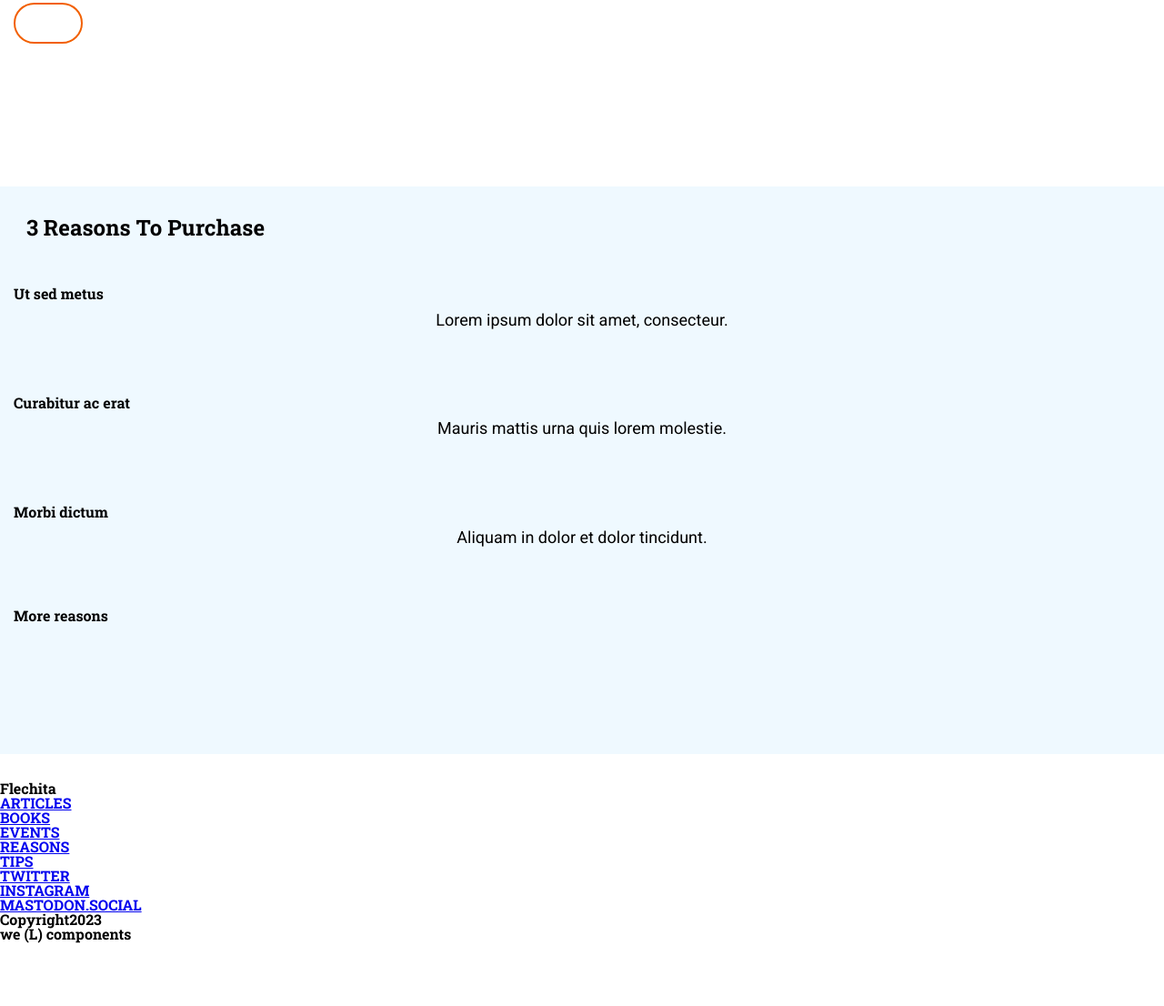
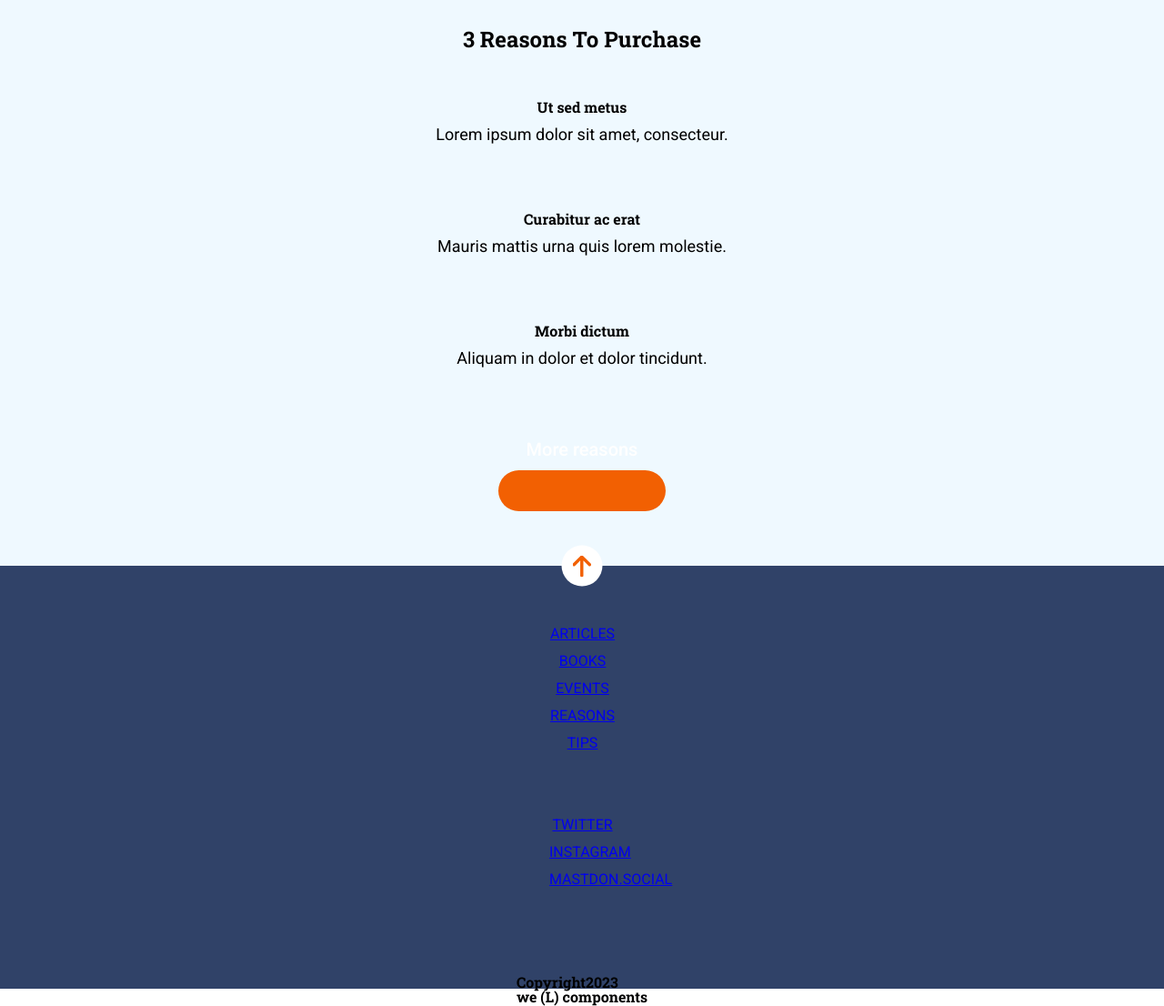
Before and after one commit to Adalab/modulo-1-evaluacion-final-maialenmunoa, a website built with Vite: page src/index.html in a window 1280 px wide. Shown: the part 1051-2157 px from the top of the page at 91% size. Before the commit the page ends 2088 px from the top, so only its background shows below. Built offline with nearby package versions, Linux system fonts and the light colour scheme.

Commit message:
Update styles looking

```diff
--- a/src/partials/footer.html
+++ b/src/partials/footer.html
@@ -1,23 +1,25 @@
-<footer>
-    <div>Flechita</div>
-    <nav>
-      <ul class="sections">
-        <li><a href="#ARTICLES">ARTICLES</a></li>
-        <li><a href="#BOOKS">BOOKS</a></li>
-        <li><a href="#EVENTS">EVENTS</a></li>
-        <li><a href="#REASONS">REASONS</a></li>
-        <li><a href="#TIPS">TIPS</a></li>
+<footer class="footer">
+    <a class="footer__arrow" href="./#header">
+      <img src="public/images/ico-arrow.svg" alt="Scroll up">
+    </a>
+  <menu class="footer__menu">
+    <nav class="footer__links">
+      <ul class="footer__items">
+        <li class="footer__item"><a class="footer__link" href="https://adalab.es/" target="_blank">Articles</a></li>
+        <li class="footer__item"><a a class="footer__link" href="https://adalab.es/" target="_blank">Books</a></li>
+        <li class="footer__item"><a a class="footer__link" href="https://adalab.es/" target="_blank">Events</a></li>
+        <li class="footer__item"><a a class="footer__link" href="https://adalab.es/" target="_blank">Reasons</a></li>
+        <li class="footer__item"><a a class="footer__link" href="https://adalab.es/" target="_blank">Tips</a></li>
+      </ul>
+      <ul class="footer__items">
+        <li class="footer__item"><a a class="footer__link" href="https://adalab.es/" target="_blank">Twitter</a></li>
+        <li class="footer__item"><a a class="footer__link" href="https://adalab.es/" target="_blank">Instagram</a></li>
+        <li class="footer__item"><a a class="footer__link" href="https://adalab.es/" target="_blank">Mastdon.social</a></li>
       </ul>
     </nav>
-    <nav>
-      <ul class="social">
-        <li><a href="#TWITTER">TWITTER</a></li>
-        <li><a href="#INSTAGRAM">INSTAGRAM</a></li>
-        <li><a href="#MASTODON.SOCIAL">MASTODON.SOCIAL</a></li>
-      </ul>
-    </nav>
-    <div>
+    <div class="footer__copyright">
       <p>Copyright2023</p>
       <p>we (L) components</p>
-  </div>
-  </footer>
+    </div>
+  </menu>
+</footer>
--- a/src/partials/header.html
+++ b/src/partials/header.html
@@ -1,4 +1,4 @@
-<header class="header">
+<header class="header" id="header">
     <img class="header__img" src="/public/images/cover.jpg" alt="Rascacielos"/>
     <div class="header__burger"><a href="https://adalab.es/" target="_blank">
       <img src="/public/images/ico-menu.svg" alt="Menu">
--- a/src/partials/main/looking.html
+++ b/src/partials/main/looking.html
@@ -2,6 +2,7 @@
     <p class="looking__tips">Insomnia Tips</p>
     <h2 class="looking__title">Looking Through A Window</h2>
     <p class="looking__text">Donec accumsan, nulla ut volutpat porttitor, quam odio tempus felis, at luctus ex diam nec lectus. Vivamus semper sodales rutrum.</p>
-    <span class="looking__go">GO</span>
-    <div class="looking__go-btn"></div>
+    <div class="looking__go-btn">
+        <span class="looking__go">Go</span>
+    </div>
 </section>
--- a/src/partials/main/reasons.html
+++ b/src/partials/main/reasons.html
@@ -14,5 +14,6 @@
           <p class="article__text">Aliquam in dolor et dolor tincidunt.</p>
         </div>
       </article>
-    <div>More reasons</div>
+      <span class="more-reasons">More reasons</span>
+      <div class="more-reasons__btn"></div>
 </section>
--- a/src/scss/layout/_footer.scss
+++ b/src/scss/layout/_footer.scss
@@ -1,8 +1,53 @@
-// .page__footer {
-//   position: fixed;
-//   left: 0;
-//   bottom: 0;
-//   width: 100vw;
-//   padding: 1rem;
-//   color: $color-secondary;
-// }
+.footer {
+    width: 100vw;
+    height: 465px;
+    background-color: $dark-grey-blue;
+    position: relative;
+
+    &__arrow {
+        width: 45px;
+        height: 45px;
+        border-radius: 22.5px;
+        background-color: $white;
+        z-index: 1;
+        display: flex;
+        justify-content: center;
+        align-items: center;
+        position: absolute;
+        top: 0;
+        left: 50%;
+        transform: translate(-50%, -50%);
+    }
+
+    &__menu {
+        display: flex;
+        flex-direction: column;
+        justify-content: center;
+        align-items: center;
+    }
+
+    // &__links {
+    //     // text-align: center;
+    //     // text-transform: uppercase;
+    //     // font-family: $font-normal;
+    //     // font-size: 16px;
+    //     // line-height: 1.88;
+    //     // color: $white;
+    //     // width: 73px;
+    //     // height: 150px;
+    //     // margin: 0 108px 30px 109px;
+    // }
+
+    &__items {
+        text-align: center;
+        text-transform: uppercase;
+        font-family: $font-normal;
+        font-size: 16px;
+        line-height: 1.88;
+        color: $white;
+        width: 73px;
+        height: 150px;
+        margin: 0 108px 30px 109px;
+        margin-top: 60px;
+    }
+}
--- a/src/scss/layout/_header.scss
+++ b/src/scss/layout/_header.scss
@@ -5,7 +5,6 @@
     background-image: url("/public/images/cover.jpg");
     background-size: cover;
     background-position: center;
-    margin-bottom: 50px;
     display: flex;
     flex-direction: column;
     justify-content: flex-end;
--- a/src/scss/layout/_looking.scss
+++ b/src/scss/layout/_looking.scss
@@ -1,7 +1,7 @@
 .looking {
     width: 100vw;
-    height: 376px;
-    padding: 30px 15px 30px 15px;
+    /*height: 376px;*/
+    padding: 30px 15px 45px 15px;
 
     &__tips {
         display: flex;
@@ -30,30 +30,23 @@
         font-family: 'Roboto', sans-serif;
         font-size: 18px;
         line-height: 1.67;
-        margin-top: 15px;
         color: $greyish-brown;
+        margin: 15px 0 30px;
     }
 
     &__go {
-        width: 25px;
-        height: 45px;
         font-family: Roboto;
         font-size: 20px;
         font-weight: 500;
-        line-height: 2.25;
-        text-align: center;
         color: $bright-orange;
+        line-height: 42px;
     }
 
     &__go-btn {
         width: 76px;
         height: 45px;
-        margin: 30px 214px 0 0;
-        padding: 0 25px 0 26px;
         border-radius: 22.5px;
         border: solid 2px $bright-orange;
-        display: flex;
-        align-items: center;
-        justify-content: center;
+        text-align: center;
     }
 }
--- a/src/scss/layout/_reasons.scss
+++ b/src/scss/layout/_reasons.scss
@@ -1,15 +1,16 @@
 .reasons {
     width: 100vw;
     height: 624px;
-    margin: 30px 15px 30px 0px;
     padding: 30px 15px 60px;
     background-color:$ice-blue;
+    display: grid;
+    place-items: center;
 
     &__title {
        width: 290px;
        height: 30px;
        margin: 0 0 45px;
-       $font-title: 'Roboto Slab', serif;
+       font-family: $font-title;
        font-size: 24px;
        line-height: 1.25;
        text-align: center;
@@ -20,25 +21,46 @@
     &__body {
         display: grid;
         grid-template-columns: repeat(3, fr1);
-        line-height: 1.67;
+        line-height: 30px;
+        text-align: center;
     }
 
     &__title {
         font-family: $font-title;
         font-size: 18px;
-        font-weight: bold;
-        margin: 105px 30px;
-        line-height: 1.67;
-        text-align: center;
+        margin: 0 60px 63px;
     }
 
     &__text {
         font-family: $font-normal;
         font-size: 18px;
         margin: 0 60px 63px;
-        line-height: 1.67;
+        line-height: 30px;
         text-align: center;
     }
 }
 
+.more-reasons {
+    width: 124px;
+    height: 45px;
+    font-family: Roboto;
+    font-size: 20px;
+    font-weight: 500;
+    line-height: 2.25;
+    text-align: center;
+    color: $white;
+
+
+    &__btn {
+        width: 184px;
+        height: 45px;
+        margin-bottom: 60px;
+        padding: 0 29.5px 0 30.5px;
+        border-radius: 22.5px;
+        background-color: $bright-orange;
+        display: grid;
+        grid-template-columns: repeat(3, 1fr);
+        place-content: center;
+    }
 }
+}
```
